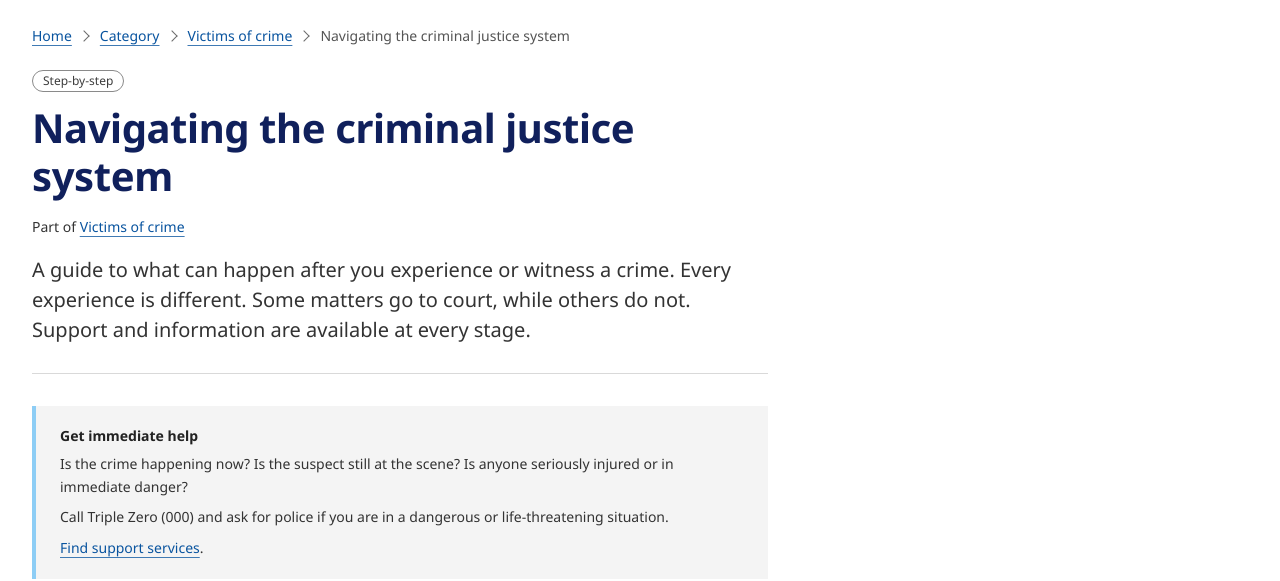
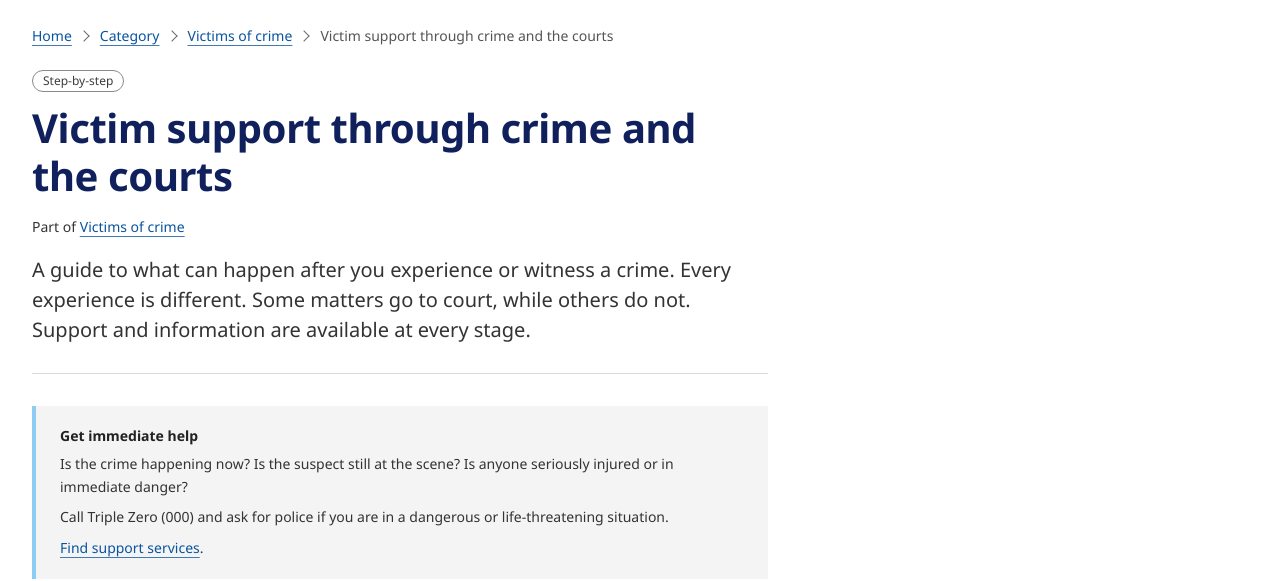
Before and after one commit to kat-yarrr/Prototypes, a plain HTML site: page VAS/Prototype_01.html in a window 1280 px wide. Shown: the part 219-800 px from the top of the page. Drawn offline with Linux system fonts and the light colour scheme.

Commit message:
Update Prototype_01.html

```diff
--- a/VAS/Prototype_01.html
+++ b/VAS/Prototype_01.html
@@ -424,7 +424,7 @@ const U = {
   resources:'https://www.qld.gov.au/justice/for-organisations/victim-support-agencies/resources'
 };
 
-const GUIDE = 'Navigating the criminal justice system';
+const GUIDE = 'Victim support through crime and the courts';
 const L   = (href, text) => `<a href="${href}">${text}</a>`;
 const PL  = (page, text) => `<a href="#/${page}" data-page="${page}">${text}</a>`;
 /* A destination the designs name but do not give a URL for. */
```
